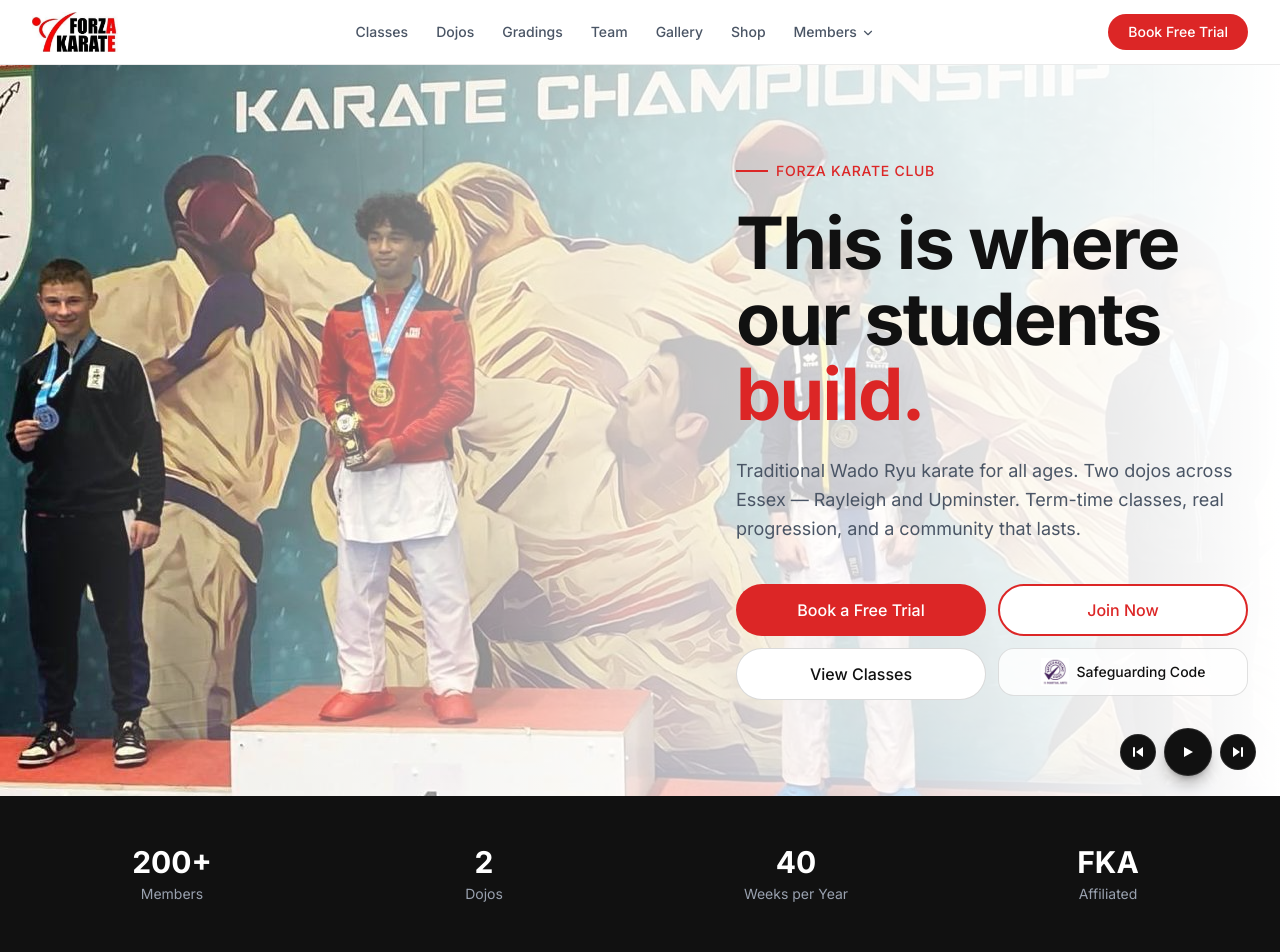
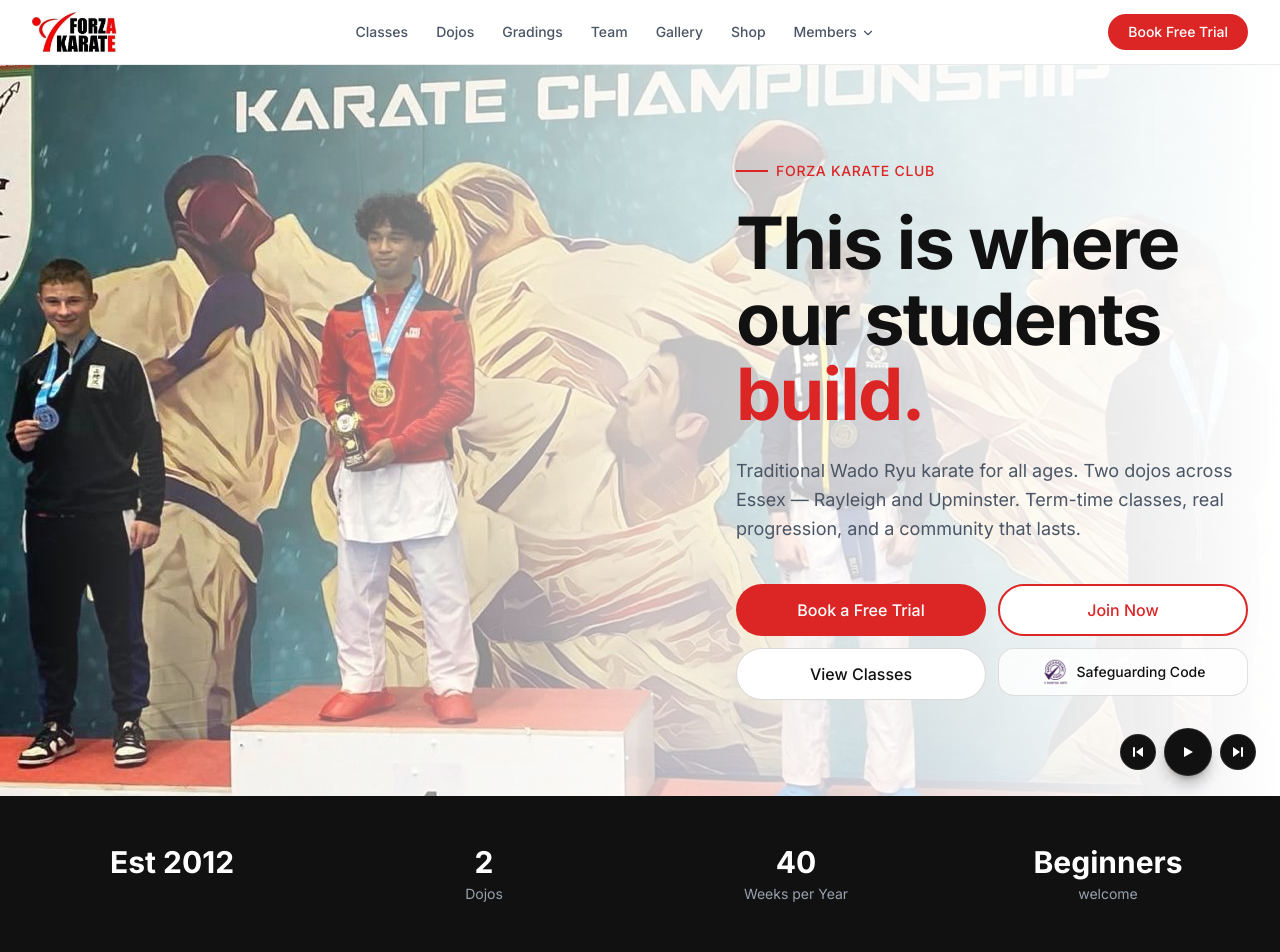
Before and after one commit to anthonieveritt-afk/forza-karate-website, a Next.js app: page / in a window 1280 px wide. Shown: the top 952 px of the page. Built offline with nearby package versions, Linux system fonts and the light colour scheme.

Commit message:
content: update homepage hero text and stats band
- Hero: 'No kit needed. Just show up' → 'Register for a free trial class today!'
- Stats: replace '200+ Members' with 'Est 2012', replace 'FKA Affiliated' with 'Beginners welcome'

```diff
--- a/app/page.tsx
+++ b/app/page.tsx
@@ -147,7 +147,7 @@ export default function HomePage() {
         <div className="max-w-3xl mx-auto text-center">
           <div className="w-16 h-0.5 bg-[#dc2626] mx-auto mb-8" />
           <h2 className="text-4xl sm:text-5xl font-bold text-[#111111] mb-4 leading-tight">
-            First class is free.<br />No kit needed. Just show up.
+            First class is free.<br />Register for a free trial class today!
           </h2>
           <p className="text-gray-500 mb-10 text-lg">
             Book a free trial at Rayleigh or Upminster and see if Forza is right for you.
--- a/components/sections/StatsBand.tsx
+++ b/components/sections/StatsBand.tsx
@@ -1,8 +1,8 @@
 const stats = [
-  { value: '200+', label: 'Members' },
+  { value: 'Est 2012', label: '' },
   { value: '2', label: 'Dojos' },
   { value: '40', label: 'Weeks per Year' },
-  { value: 'FKA', label: 'Affiliated' },
+  { value: 'Beginners', label: 'welcome' },
 ]
 
 export default function StatsBand() {
```
